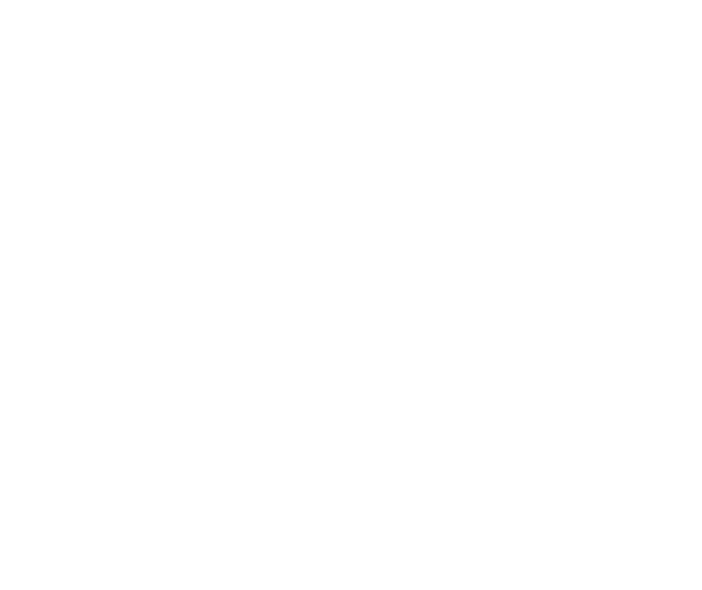
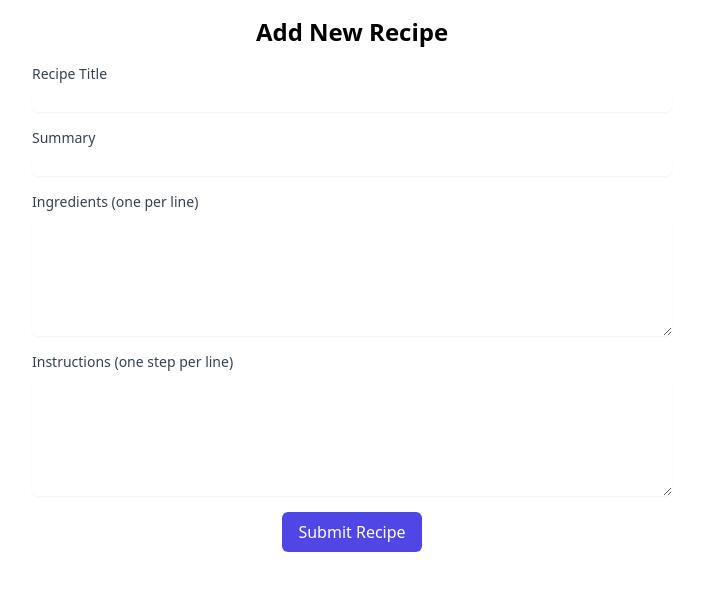
Before and after one commit to beabzk/alx-fe-reactjs, a React (Vite) app in the folder recipe-sharing-platform/: page /add-recipe in a window 1280 px wide. Before the commit this address had no page. Shown: the top 590 px of the page, without its empty margins (288-990 px from the left). Built offline with nearby package versions, Linux system fonts and the light colour scheme.

Commit message:
refactor: Update routing in App.jsx and add AddRecipeForm component
- Update routing in App.jsx to include a new route for adding a recipe
- Add AddRecipeForm component to handle the form for adding a new recipe

```diff
--- a/recipe-sharing-platform/src/App.jsx
+++ b/recipe-sharing-platform/src/App.jsx
@@ -1,6 +1,7 @@
 import { BrowserRouter as Router, Route, Routes } from "react-router-dom";
 import HomePage from "./components/HomePage";
 import RecipeDetail from "./components/RecipeDetail";
+import AddRecipeForm from "./components/AddRecipeForm";
 
 function App() {
   return (
@@ -8,6 +9,7 @@ function App() {
       <Routes>
         <Route path="/" element={<HomePage />} />
         <Route path="/recipe/:id" element={<RecipeDetail />} />
+        <Route path="/add-recipe" element={<AddRecipeForm />} />
       </Routes>
     </Router>
   );
--- /dev/null
+++ b/recipe-sharing-platform/src/components/AddRecipeForm.jsx
@@ -0,0 +1,199 @@
+import React, { useState, useEffect } from "react";
+import { useNavigate } from "react-router-dom";
+
+const AddRecipeForm = () => {
+  const navigate = useNavigate();
+  const [formData, setFormData] = useState({
+    title: "",
+    summary: "",
+    ingredients: "",
+    instructions: "",
+  });
+  const [errors, setErrors] = useState({});
+  const [nextId, setNextId] = useState(0);
+
+  useEffect(() => {
+    // Fetch data from data.json and local storage to determine the next ID
+    const fetchData = async () => {
+      try {
+        const response = await fetch("../src/data.json");
+        if (!response.ok) {
+          throw new Error(`HTTP error! status: ${response.status}`);
+        }
+        const data = await response.json();
+        const localRecipes = JSON.parse(
+          localStorage.getItem("recipes") || "[]"
+        );
+        const allRecipes = [...data, ...localRecipes];
+        const maxId = Math.max(...allRecipes.map((recipe) => recipe.id), 0);
+        setNextId(maxId + 1);
+      } catch (error) {
+        console.error("Error fetching recipe data:", error);
+        setNextId(1); // Fallback to 1 if there's an error
+      }
+    };
+
+    fetchData();
+  }, []);
+
+  const handleChange = (e) => {
+    const { name, value } = e.target;
+    setFormData((prevData) => ({
+      ...prevData,
+      [name]: value,
+    }));
+  };
+
+  const validateForm = () => {
+    let newErrors = {};
+    if (!formData.title.trim()) newErrors.title = "Title is required";
+    if (!formData.summary.trim()) newErrors.summary = "Summary is required";
+    if (!formData.ingredients.trim())
+      newErrors.ingredients = "Ingredients are required";
+    if (formData.ingredients.split("\n").filter((i) => i.trim()).length < 2) {
+      newErrors.ingredients = "Please enter at least two ingredients";
+    }
+    if (!formData.instructions.trim())
+      newErrors.instructions = "Instructions are required";
+    if (formData.instructions.split("\n").filter((i) => i.trim()).length < 2) {
+      newErrors.instructions = "Please enter at least two instructions";
+    }
+    setErrors(newErrors);
+    return Object.keys(newErrors).length === 0;
+  };
+
+  const handleSubmit = (e) => {
+    e.preventDefault();
+    if (validateForm()) {
+      const newRecipe = {
+        id: nextId,
+        title: formData.title,
+        summary: formData.summary,
+        image: `https://via.placeholder.com/300x200?text=${formData.title.replace(
+          / /g,
+          "+"
+        )}`,
+        ingredients: formData.ingredients.split("\n").filter((i) => i.trim()),
+        instructions: formData.instructions.split("\n").filter((i) => i.trim()),
+      };
+
+      // Add new recipe to local storage
+      const existingRecipes = JSON.parse(
+        localStorage.getItem("recipes") || "[]"
+      );
+      localStorage.setItem(
+        "recipes",
+        JSON.stringify([...existingRecipes, newRecipe])
+      );
+
+      alert("Recipe submitted successfully!");
+      navigate("/"); // Redirect to home page
+    }
+  };
+
+  return (
+    <div className="max-w-2xl mx-auto p-4">
+      <h2 className="text-2xl font-bold mb-4 text-center">Add New Recipe</h2>
+      <form onSubmit={handleSubmit} className="space-y-4">
+        <div>
+          <label
+            htmlFor="title"
+            className="block text-sm font-medium text-gray-700"
+          >
+            Recipe Title
+          </label>
+          <input
+            type="text"
+            id="title"
+            name="title"
+            value={formData.title}
+            onChange={handleChange}
+            className={`mt-1 block w-full rounded-md border-gray-300 shadow-sm focus:border-indigo-300 focus:ring focus:ring-indigo-200 focus:ring-opacity-50 ${
+              errors.title ? "border-red-500" : ""
+            }`}
+          />
+          {errors.title && (
+            <p className="mt-1 text-sm text-red-500">{errors.title}</p>
+          )}
+        </div>
+
+        <div>
+          <label
+            htmlFor="summary"
+            className="block text-sm font-medium text-gray-700"
+          >
+            Summary
+          </label>
+          <input
+            type="text"
+            id="summary"
+            name="summary"
+            value={formData.summary}
+            onChange={handleChange}
+            className={`mt-1 block w-full rounded-md border-gray-300 shadow-sm focus:border-indigo-300 focus:ring focus:ring-indigo-200 focus:ring-opacity-50 ${
+              errors.summary ? "border-red-500" : ""
+            }`}
+          />
+          {errors.summary && (
+            <p className="mt-1 text-sm text-red-500">{errors.summary}</p>
+          )}
+        </div>
+
+        <div>
+          <label
+            htmlFor="ingredients"
+            className="block text-sm font-medium text-gray-700"
+          >
+            Ingredients (one per line)
+          </label>
+          <textarea
+            id="ingredients"
+            name="ingredients"
+            rows="5"
+            value={formData.ingredients}
+            onChange={handleChange}
+            className={`mt-1 block w-full rounded-md border-gray-300 shadow-sm focus:border-indigo-300 focus:ring focus:ring-indigo-200 focus:ring-opacity-50 ${
+              errors.ingredients ? "border-red-500" : ""
+            }`}
+          ></textarea>
+          {errors.ingredients && (
+            <p className="mt-1 text-sm text-red-500">{errors.ingredients}</p>
+          )}
+        </div>
+
+        <div>
+          <label
+            htmlFor="instructions"
+            className="block text-sm font-medium text-gray-700"
+          >
+            Instructions (one step per line)
+          </label>
+          <textarea
+            id="instructions"
+            name="instructions"
+            rows="5"
+            value={formData.instructions}
+            onChange={handleChange}
+            className={`mt-1 block w-full rounded-md border-gray-300 shadow-sm focus:border-indigo-300 focus:ring focus:ring-indigo-200 focus:ring-opacity-50 ${
+              errors.instructions ? "border-red-500" : ""
+            }`}
+          ></textarea>
+          {errors.instructions && (
+            <p className="mt-1 text-sm text-red-500">{errors.instructions}</p>
+          )}
+        </div>
+
+        <div className="text-center">
+          <button
+            type="submit"
+            className="px-4 py-2 bg-indigo-600 text-white rounded-md hover:bg-indigo-700 focus:outline-none focus:ring-2 focus:ring-offset-2 focus:ring-indigo-500 transition duration-150 ease-in-out"
+          >
+            Submit Recipe
+          </button>
+        </div>
+      </form>
+    </div>
+  );
+};
+
+export default AddRecipeForm;
--- a/recipe-sharing-platform/src/components/HomePage.jsx
+++ b/recipe-sharing-platform/src/components/HomePage.jsx
@@ -1,8 +1,9 @@
 import React, { useState, useEffect } from "react";
-import { Link } from "react-router-dom";
+import { Link, useNavigate } from "react-router-dom";
 
 const HomePage = () => {
   const [recipes, setRecipes] = useState([]);
+  const navigate = useNavigate();
 
   useEffect(() => {
     const fetchData = async () => {
@@ -12,7 +13,16 @@ const HomePage = () => {
           throw new Error(`HTTP error! status: ${response.status}`);
         }
         const data = await response.json();
-        setRecipes(data);
+
+        // Get recipes from local storage
+        const localRecipes = JSON.parse(
+          localStorage.getItem("recipes") || "[]"
+        );
+
+        // Combine data from JSON and local storage
+        const allRecipes = [...data, ...localRecipes];
+
+        setRecipes(allRecipes);
       } catch (error) {
         console.error("Error fetching recipe data:", error);
       }
@@ -22,6 +32,18 @@ const HomePage = () => {
   }, []);
 
   return (
+    <div>
+      <div className="flex justify-between items-center p-4 bg-indigo-600">
+        <h1 className="text-2xl font-bold text-white">
+          Recipe Sharing Platform
+        </h1>
+        <button
+          onClick={() => navigate("/add-recipe")}
+          className="bg-white text-indigo-600 px-4 py-2 rounded-md hover:bg-indigo-100 transition duration-300"
+        >
+          Add New Recipe
+        </button>
+      </div>
       <div className="grid grid-cols-1 sm:grid-cols-2 md:grid-cols-3 lg:grid-cols-4 gap-6 p-8 bg-gray-100">
         {recipes.map((recipe) => (
           <Link
@@ -41,6 +63,7 @@ const HomePage = () => {
           </Link>
         ))}
       </div>
+    </div>
   );
 };
 
--- a/recipe-sharing-platform/src/components/RecipeDetail.jsx
+++ b/recipe-sharing-platform/src/components/RecipeDetail.jsx
@@ -1,6 +1,5 @@
 import React, { useEffect, useState } from "react";
 import { useParams } from "react-router-dom";
-import data from "../data.json";
 
 const RecipeDetail = () => {
   const { id } = useParams();
@@ -8,12 +7,36 @@ const RecipeDetail = () => {
   const [error, setError] = useState(null);
 
   useEffect(() => {
-    const fetchRecipe = () => {
-      const recipeData = data.find((recipe) => recipe.id === parseInt(id));
-      if (recipeData) {
-        setRecipe(recipeData);
-      } else {
-        setError("Recipe not found");
+    const fetchRecipe = async () => {
+      try {
+        // Fetch data from data.json
+        const response = await fetch("../src/data.json");
+        if (!response.ok) {
+          throw new Error(`HTTP error! status: ${response.status}`);
+        }
+        const data = await response.json();
+
+        // Get recipes from local storage
+        const localRecipes = JSON.parse(
+          localStorage.getItem("recipes") || "[]"
+        );
+
+        // Combine data from JSON and local storage
+        const allRecipes = [...data, ...localRecipes];
+
+        // Find the recipe with the matching id
+        const recipeData = allRecipes.find(
+          (recipe) => recipe.id === parseInt(id)
+        );
+
+        if (recipeData) {
+          setRecipe(recipeData);
+        } else {
+          setError("Recipe not found");
+        }
+      } catch (error) {
+        console.error("Error fetching recipe data:", error);
+        setError("Error loading recipe");
       }
     };
 
@@ -21,16 +44,16 @@ const RecipeDetail = () => {
   }, [id]);
 
   if (error) {
-    return <div className="text-center text-red-500 font-bold">{error}</div>;
+    return <div className="text-center text-red-500 text-xl mt-8">{error}</div>;
   }
 
   if (!recipe) {
-    return <div className="text-center font-semibold">Loading...</div>;
+    return <div className="text-center text-xl mt-8">Loading...</div>;
   }
 
   return (
     <div className="max-w-4xl mx-auto p-6">
-      <h1 className="text-3xl md:text-4xl font-bold text-center mb-6">
+      <h1 className="text-3xl sm:text-4xl md:text-5xl font-bold text-center mb-6">
         {recipe.title}
       </h1>
 
```
Lines whose indentation alone changed are shown as unchanged.
